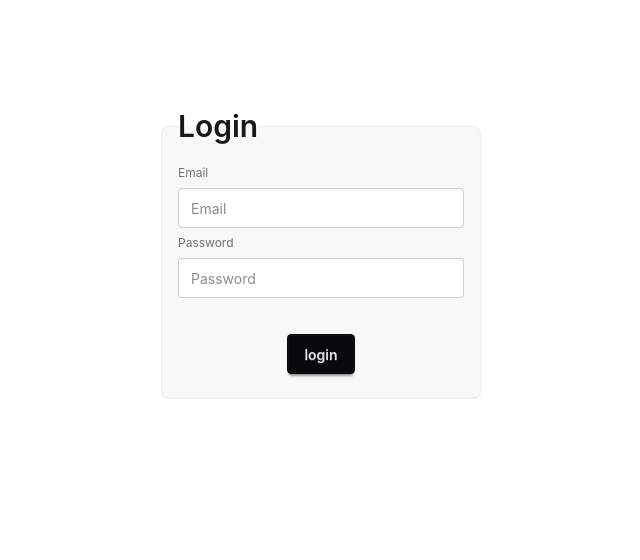
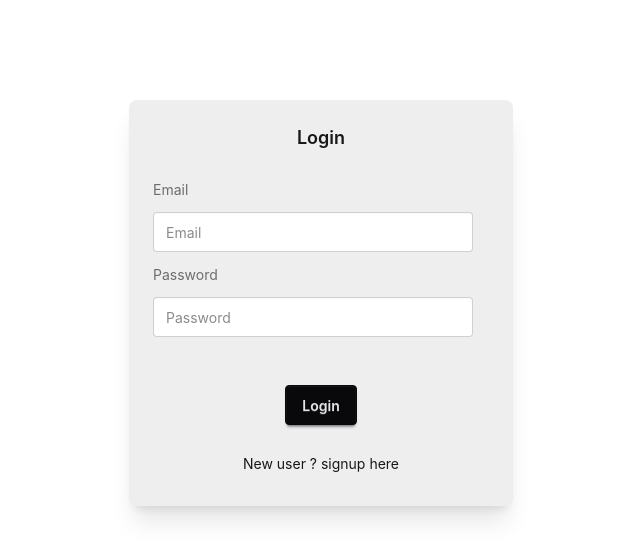
Before and after one commit to chandra-parmar/devtinder-frontend, a React (Vite) app in the folder client/: page /login in a window 1280 px wide. Shown: the top 560 px of the page, without its empty margins (319-959 px from the left). Built offline with nearby package versions, Linux system fonts and the light colour scheme.

Commit message:
signup form added

```diff
--- a/client/src/components/Login.jsx
+++ b/client/src/components/Login.jsx
@@ -2,7 +2,7 @@ import React from 'react'
 import { useState } from 'react'
 import axios from 'axios'
 import { useDispatch } from 'react-redux'
-import { addUser } from '../utils/userSlice'
+import { addUser } from '../utils/slices/userSlice'
 import { useNavigate } from 'react-router-dom'
 import toast from 'react-hot-toast'
 
@@ -12,6 +12,9 @@ const Login = () => {
 
      const [email,setEmail] = useState("")
      const [password,setPassword] = useState("")
+     const [firstName , setFirstName] = useState("")
+     const [lastName, setLastName] = useState("")
+     const [isLogInForm , setIsLogInForm] = useState(true)
      const [error,setError] = useState("")
      const dispatch = useDispatch()
      const navigate = useNavigate()
@@ -46,15 +49,52 @@ const Login = () => {
 
       }
 
+      const handleSignup = async()=>{
+
+         try{
+
+             const res = await axios.post('http://localhost:5001/api/signup',{
+               firstName, lastName, email,password
+             },{ withCredentials: true})
+
+             dispatch(addUser(res.data))
+             toast.success('register successfully!')
+             return navigate('/login')
+
+
+         }catch(err)
+         {
+           setError(err?.response?.data || "something went wrong")
+         }
+      }
+
   return (
 
 
     <div className="flex flex-row justify-center items-center mt-25">
 
+      <div className='card bg-base-300 w-96 shadow-xl'>
+         <div className='card-body'>
+           <h2 className='card-title justify-center'>
 
-        <fieldset className="fieldset bg-base-200 border-base-300 rounded-box w-xs border p-4">
-          <legend className="fieldset-legend text-3xl">Login</legend>
+            { isLogInForm ? "Login" :"Sign up"}
+           </h2>
 
+           <div className='flex flex-col gap-3 mt-5'>
+
+             {
+               !isLogInForm && (
+                  <>
+                     <label className="label">FirstName</label>
+                     <input type="email" className="input" placeholder="firstName" value={firstName}
+                     onChange={(e)=> setFirstName(e.target.value)} required />
+
+                     <label className="label">LastName</label>
+                     <input type="email" className="input" placeholder="lastName" value={lastName}
+                      onChange={(e)=> setLastName(e.target.value)} required/>
+                  </>
+               )
+             }
 
 
                <label className="label">Email</label>
@@ -63,6 +103,8 @@ const Login = () => {
                   required
 
                />
+
+
 
                <label className="label">Password</label>
                <input type="password" className="input" placeholder="Password" value={password}
@@ -73,10 +115,24 @@ const Login = () => {
 
           <p className='text-red-500'>{error}</p>
           <div className='card-actions justify-center m-2'>
-             <button type="submit" className="btn btn-neutral mt-4" onClick={handleLogin}>login </button>
+
+             <button type="submit" className="btn btn-neutral mt-4" onClick={ isLogInForm ? handleLogin : handleSignup}>
+                 { isLogInForm ? 'Login' : 'Signup'}
+              </button>
           </div>
 
-        </fieldset>
+          <p className='mx-auto cursor-pointer py-2' onClick={()=> setIsLogInForm((value) => !value)}>
+            {isLogInForm ? "New user ? signup here" : "Existing user? Login here"}
+          </p>
+         </div>
+
+      </div>
+   </div>
+
+
+
+
+
 
     </div>
   )
```
Lines whose indentation alone changed are shown as unchanged.
